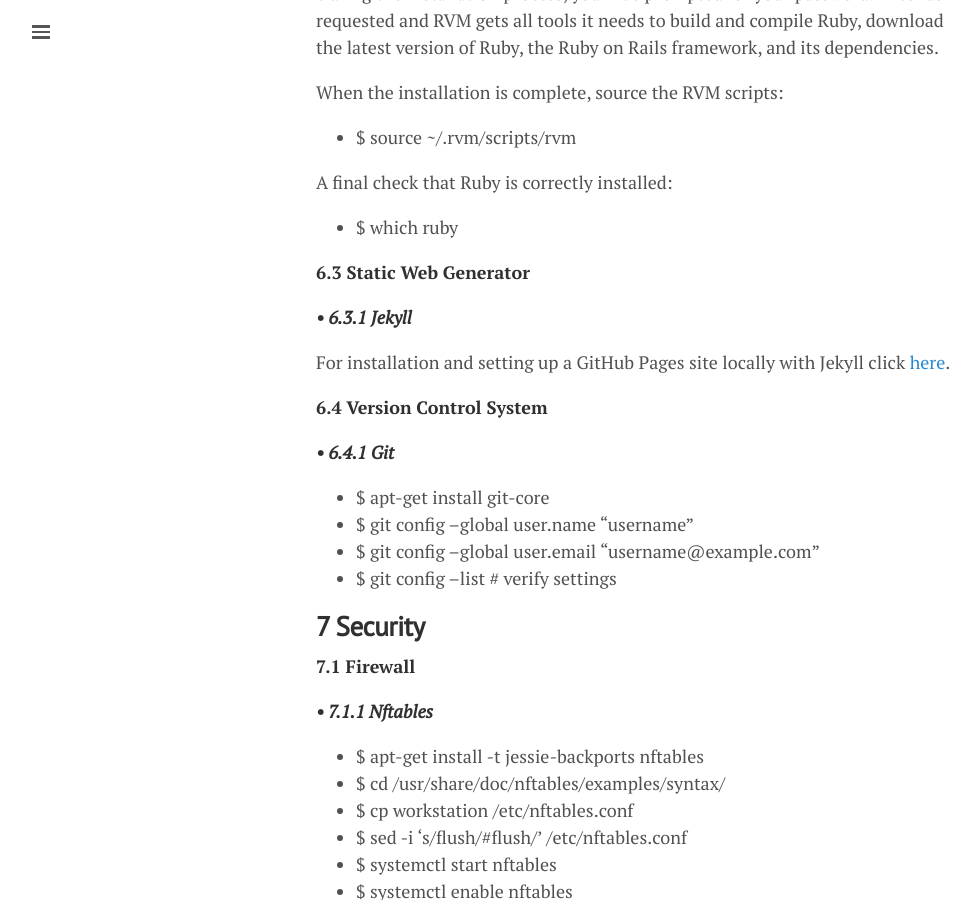
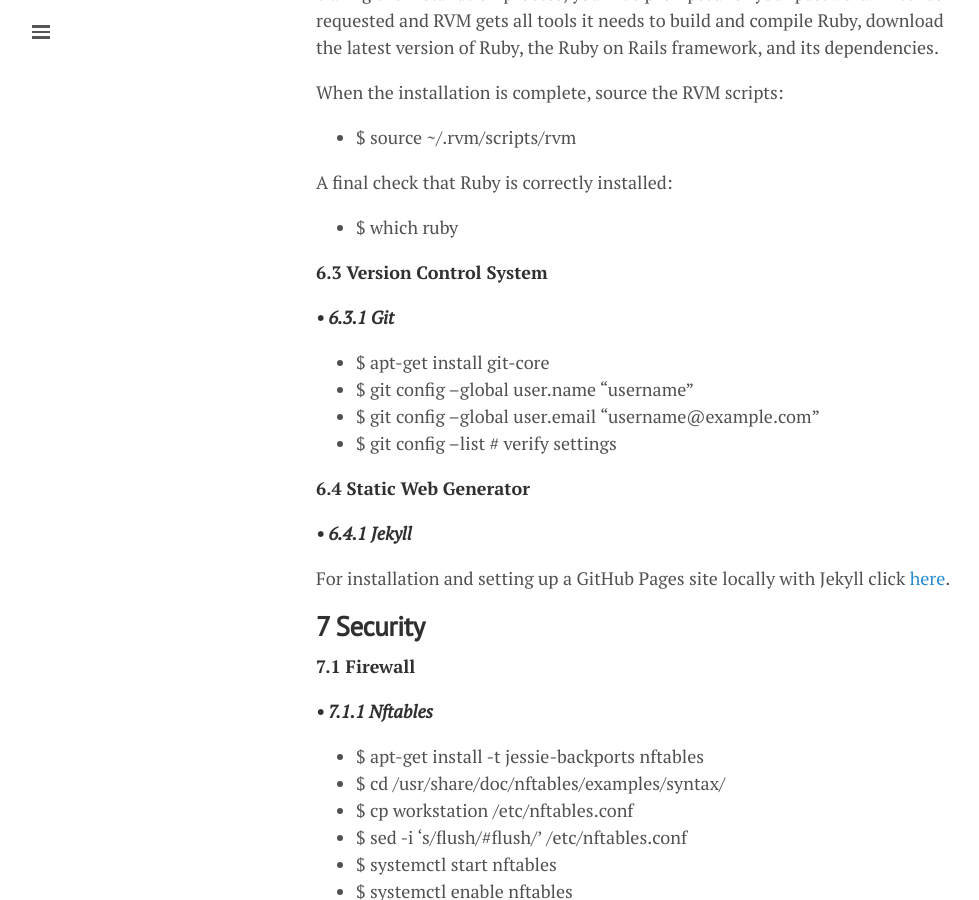
Before and after one commit to lgeurts/lgeurts.github.io, a Jekyll site: the page built from _posts/2017-07-11-bunsenlabs-linux-setup-notes-for dell-inspiron-6000.md, in a window 1280 px wide and 900 px high, scrolled down 12001 px. Shown: the whole window, without its empty margins (0-979 px from the left). Built offline with Jekyll 4.4.1, drawn with Linux system fonts in a browser that asks for light colours; nearby versions of some CDN libraries; comment, search, counter and statistics services are not loaded.

Commit message:
Moved sections in logical order

```diff
--- a/_posts/2017-07-11-bunsenlabs-linux-setup-notes-for dell-inspiron-6000.md
+++ b/_posts/2017-07-11-bunsenlabs-linux-setup-notes-for dell-inspiron-6000.md
@@ -335,20 +335,20 @@
 
 - $ which ruby
 
-**6.3 Static Web Generator**
+**6.3 Version Control System**
 
-***• 6.3.1 Jekyll***
-
-For installation and setting up a GitHub Pages site locally with Jekyll click [here](https://help.github.com/articles/setting-up-your-github-pages-site-locally-with-jekyll/).
-
-**6.4 Version Control System**
-
-***• 6.4.1 Git***
+***• 6.3.1 Git***
 
 - $ apt-get install git-core
 - $ git config --global user.name "username"
 - $ git config --global user.email "username@example.com"
 - $ git config --list # verify settings
+
+**6.4 Static Web Generator**
+
+***• 6.4.1 Jekyll***
+
+For installation and setting up a GitHub Pages site locally with Jekyll click [here](https://help.github.com/articles/setting-up-your-github-pages-site-locally-with-jekyll/).
 
 **7 Security**
 --------------
```
